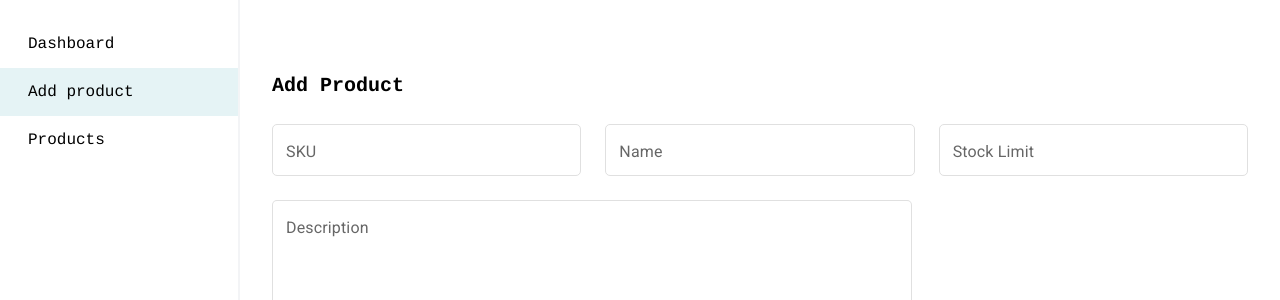
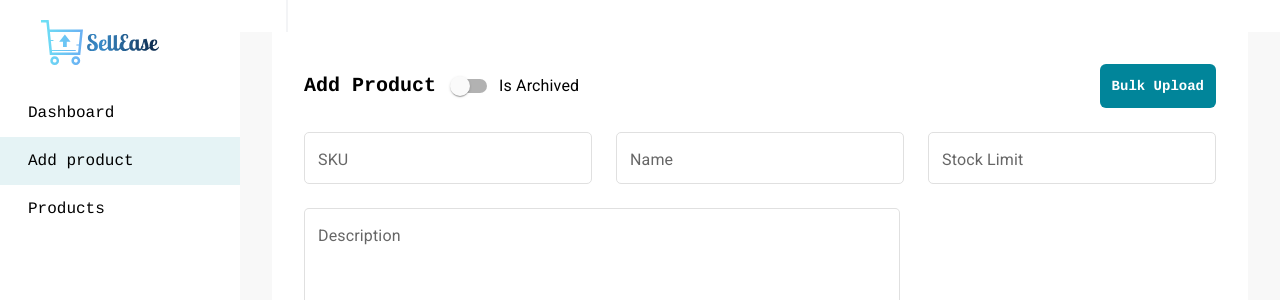
Before and after one commit to rahulc-kv/shopease-frontend, a React (Create React App) app: page /#/seller/add-product in a window 1280 px wide. Shown: the top 300 px of the page. Built offline with nearby package versions, Linux system fonts and the light colour scheme; a web font is replaced by a local one.

Commit message:
file upload (#10)

```diff
--- /dev/null
+++ b/src/components/custom-switch/CustomSwitch.tsx
@@ -0,0 +1,56 @@
+import { FC } from 'react';
+import { Controller } from 'react-hook-form';
+import { FormControlLabel, Switch } from '@mui/material';
+
+import { COLORS } from 'constants/common';
+import { CustomSwitchPropsType } from './types';
+
+const switchCustomStyles = {
+  '& .MuiSwitch-switchBase': {
+    color: COLORS.alabaster,
+    '& + .MuiSwitch-track': {
+      opacity: 0.3,
+      backgroundColor: COLORS.black
+    },
+    '&.Mui-checked': {
+      color: COLORS.primary,
+      '& + .MuiSwitch-track': {
+        opacity: 0.5,
+        backgroundColor: COLORS.primary
+      }
+    }
+  }
+};
+
+const CustmoSwitch: FC<CustomSwitchPropsType> = ({
+  label,
+  checked,
+  handleChange = () => {},
+  control,
+  name
+}) => {
+  return (
+    <Controller
+      name={name}
+      control={control}
+      render={({ field: { onChange, ...restField } }) => (
+        <FormControlLabel
+          control={
+            <Switch
+              {...restField}
+              checked={checked}
+              onChange={e => {
+                handleChange(e);
+                onChange(e);
+              }}
+              sx={switchCustomStyles}
+            />
+          }
+          label={label}
+        />
+      )}
+    />
+  );
+};
+
+export default CustmoSwitch;
--- /dev/null
+++ b/src/components/custom-switch/types.ts
@@ -0,0 +1,11 @@
+/* eslint-disable @typescript-eslint/no-explicit-any */
+import { ChangeEvent } from 'react';
+import { Control } from 'react-hook-form';
+
+export type CustomSwitchPropsType = {
+  label?: string;
+  checked?: boolean;
+  handleChange?: (event: ChangeEvent<HTMLInputElement>) => void;
+  control: Control<any, any>;
+  name: string;
+};
--- a/src/components/filedropzone/FileDropZone.tsx
+++ b/src/components/filedropzone/FileDropZone.tsx
@@ -32,9 +32,9 @@ const FileDropZone: FC<FileDropZoneProps> = (props) => {
   return (
     <div
       {...getRootProps()}
-      className={`flex justify-start items-center p-5 w-full min-h-[93px] rounded-lg border
+      className={`flex justify-start items-center p-5 w-full min-h-[200px] rounded-lg border
          ${
-           hasError ? "border-red" : "border-gray-200"
+           hasError ? "border-red" : "border-gray-400"
          } border-dashed cursor-pointer
          ${isDragActive ? "bg-gray-300" : "bg-white"}`}
     >
--- a/src/components/filedropzone/constants.ts
+++ b/src/components/filedropzone/constants.ts
@@ -10,3 +10,7 @@ export const FILE_UPLOAD_STATUS = {
   failed: "failed",
   success: "success",
 };
+
+export const CSV_FORMAT = {
+  "text/csv": [".csv"]
+}
--- a/src/components/fileuploader/FileUploader.tsx
+++ b/src/components/fileuploader/FileUploader.tsx
@@ -56,7 +56,7 @@ const FileUploader: FC<FileUploaderPropsType> = (props) => {
 
   const renderContent = (hasError: boolean = false) => (
     <div
-      className={`flex justify-between items-center p-5 w-full min-h-[93px] rounded-lg border
+      className={`flex justify-between items-center p-5 w-full min-h-[200px] rounded-lg border
         ${
           hasError && status === FILE_UPLOAD_STATUS.failed
             ? "border-red"
--- a/src/components/nav-bar/NavBar.tsx
+++ b/src/components/nav-bar/NavBar.tsx
@@ -23,11 +23,11 @@ const NavBar: FC<NavBarProps> = (props) => {
 
   return (
     <div
-      className="flex fixed bottom-0 top-0 flex-col justify-between w-60 h-[calc(100%-4rem)]
+      className="flex fixed bottom-0 top-0 flex-col justify-between w-72 h-[calc(100%-4rem)]
        bg-white border-r-2 border-gray-100"
     >
       <div className="flex flex-col mt-5">
-        {title}
+        <div className="mb-6">{title}</div>
         {navBarItems.map((navBarItem) => {
           const { icon: NavbarIcon } = navBarItem;
           return (
--- a/src/pages/AddProductPage.tsx
+++ b/src/pages/AddProductPage.tsx
@@ -1,15 +1,24 @@
+import { Box, Modal } from "@mui/material";
+import CustomSwitch from "components/custom-switch/CustomSwitch";
+import { CSV_FORMAT } from "components/filedropzone/constants";
 import FileUploader from "components/fileuploader/FileUploader";
+import RichTextEditor from "components/richTextEditor/RichTextEditor";
 import CustomTextField from "components/text-field/CustomTextField";
 
-import React from "react";
+import React, { useState } from "react";
 import { useForm } from "react-hook-form";
 import { FormFieldValues } from "./types";
 
 const AddProductPage = () => {
+  const [isModalOpen, setIsModalOpen] = useState(false);
+  const [showModal, setShowModal] = useState(false);
+  const [currentField, setCurrentField] = useState<string>();
+  const [showCommitmentAmount, setshowCommitmentAmount] =
+  useState<boolean>(false);
   const {
     control,
+    handleSubmit,
     setValue,
-    handleSubmit,
     formState: { errors },
   } = useForm<FormFieldValues>({
     defaultValues: {
@@ -19,42 +28,99 @@ const AddProductPage = () => {
       version: "",
       retailPrice: "",
       description: "",
-      productImages: { url: "", description: "" },
+      productImages: [{ url: "", description: "" }],
       howToUse: "",
       ingredients: "",
       categoryId: "",
       brandId: "",
-      isArchived: "",
+      isArchived: false,
       itemSold: "",
       height: "",
       width: "",
       length: "",
       weight: "",
     },
-    // resolver: yupResolver(createSyndicateSchema) as never as Resolver<
-    //   FormFieldValues,
-    //   // eslint-disable-next-line @typescript-eslint/no-explicit-any
-    //   any
-    // >,
   });
 
   const handleData = (values: FormFieldValues) => {
     console.log(values);
   };
 
-  function createObjectURL(object: Blob | MediaSource | File) {
-    return window.URL
-      ? window.URL.createObjectURL(object)
-      : window.webkitURL.createObjectURL(object);
-  }
-
   const submitHandler = () => {
     return handleSubmit(handleData);
   };
 
+  const handleBulkUploadClick = () => {
+    setIsModalOpen(true);
+  };
+
+  const handleOnChange = (data: string) => {
+    setCurrentField(data);
+  };
+
+  const handleCancelCLick = () => {
+    setIsModalOpen(false);
+  };
+
+  const onClickToggleCommitmentAmount = () => {
+    setshowCommitmentAmount(!showCommitmentAmount);
+  };
+
+  const handleUploadFile = (file) => {
+    console.log(file);
+  };
+
+  const handleCloseRangeModal = (index: number) => {
+    setValue(`description`, currentField);
+    setShowModal(false);
+  };
+
+  const style = {
+    position: 'absolute' as 'absolute',
+    top: '50%',
+    left: '50%',
+    transform: 'translate(-50%, -50%)',
+    width: 800,
+    bgcolor: 'background.paper',
+    boxShadow: 24,
+    p: 4
+  };
+
   return (
-    <div className="m-8">
-      <div className="text-xl font-semibold">Add Product</div>
+    <div className="m-8 bg-white p-8">
+      <Modal
+        open={showModal}
+        aria-labelledby="modal-text"
+        onClose={handleCloseRangeModal}
+      >
+        <Box sx={style} id="modal-text">
+          <RichTextEditor onChange={(data) => handleOnChange(data)} />
+        </Box>
+      </Modal>
+      <div className="flex flex-row justify-between items-center text-xl font-semibold">
+        <div className="flex flex-row justify-center items-center">
+          <span className="mr-4">Add Product</span>
+        <CustomSwitch
+              name="isArchived"
+              control={control}
+              label={'Is Archived'}
+              checked={showCommitmentAmount}
+              handleChange={onClickToggleCommitmentAmount}
+            />
+        </div>
+        <div
+          className="flex justify-end text-sm
+         text-normal rounded-md text-white"
+        >
+          <button
+            className="p-3 bg-primary rounded-md"
+            type="button"
+            onClick={handleBulkUploadClick}
+          >
+            Bulk Upload
+          </button>
+        </div>
+      </div>
       <form onSubmit={submitHandler()}>
         <div className="flex flex-row">
           <CustomTextField
@@ -87,6 +153,7 @@ const AddProductPage = () => {
             errors={errors}
             multiline
             rows={3}
+            onClickTextField={()=>{setShowModal(true)}}
             wrapperClass="pt-6 mr-6 w-full"
           />
         </div>
@@ -136,14 +203,7 @@ const AddProductPage = () => {
             wrapperClass="pt-6 w-full"
           />
         </div>
-        <div className="flex flex-row">
-          <CustomTextField
-            name="isArchived"
-            placeholder={"Is Archived"}
-            control={control}
-            errors={errors}
-            wrapperClass="pt-6 mr-6 w-full"
-          />
+        <div className="flex flex-row w-[66%]">
           <CustomTextField
             name="itemSold"
             placeholder={"Items sold"}
@@ -182,33 +242,22 @@ const AddProductPage = () => {
             wrapperClass="pt-6 w-full"
           />
         </div>
-        <div className="flex flex-row w-[34%]">
-          <div className="pt-6 pr-6 w-full">
-            <div className="pb-2 text-base font-normal text-black/80">
-              Product Image
-            </div>
-            <FileUploader
-              name="productImages"
-              enableCrop={true}
-              sizeInMb={3}
-              errors={errors}
-              fileUploadSuccessHandler={(file, path) =>
-                setValue('productImages', { url: createObjectURL(file), description: path })
-              }
-              deleteFileHandler={() =>
-                setValue('productImages', { url: undefined, description: '' })
-              }
-            />
-          </div>
+        <div className="flex flex-row w-[66%]">
+          <CustomTextField
+            name="productImages.[0].url"
+            placeholder={"Image URL"}
+            control={control}
+            errors={errors}
+            wrapperClass="pt-6 mr-6 w-full"
+          />
+          <CustomTextField
+            name="productImages.[0].description"
+            placeholder={"Description"}
+            control={control}
+            errors={errors}
+            wrapperClass="pt-6 w-full"
+          />
         </div>
-        {/* <div className="flex justify-end pt-10">
-          <DualButton
-            primaryButtonLabel={translate("next")}
-            secondaryButtonLabel={translate("saveAsDraft")}
-            onChangePrimaryButton={submitHandler()}
-            onChangeSecondaryButton={submitHandler(true)}
-          />
-        </div> */}
         <div className="flex justify-end mt-8 mr-auto rounded-md text-white">
           <button
             className="p-3 bg-primary rounded-md"
@@ -219,6 +268,54 @@ const AddProductPage = () => {
           </button>
         </div>
       </form>
+      <Modal open={isModalOpen} onClose={handleCancelCLick}>
+        <div className="flex justify-center items-center h-full bg-black/60">
+          <div
+            className="flex flex-col justify-center p-4 min-w-[500px] min-h-[400px] max-w-3xl max-h-fit
+             bg-white rounded-lg shadow-lg"
+          >
+            <div className="w-full">
+              <div className="pb-2 text-base font-normal text-black/80">
+                Upload your File
+              </div>
+              <FileUploader
+                name="bulkFile"
+                enableCrop={true}
+                sizeInMb={3}
+                supportedFormats={CSV_FORMAT}
+                errors={errors}
+                fileUploadSuccessHandler={(file, path) =>
+                  // setValue("bulkFile", {
+                  //   url: createObjectURL(file),
+                  //   description: path,
+                  // })
+                  console.log(file)
+                }
+                deleteFileHandler={() =>
+                  // setValue("bulkFile", { url: undefined, description: "" })
+                  console.log("deletef file")
+                }
+              />
+              <div className="flex justify-end mt-8 mr-auto rounded-md text-white">
+                <button
+                  className="p-3 mr-3 border text-primary border-primary bg-white rounded-md"
+                  type="button"
+                  onClick={handleCancelCLick}
+                >
+                  Cancel
+                </button>
+                <button
+                  className="p-3 bg-primary rounded-md"
+                  type="submit"
+                  onClick={handleUploadFile}
+                >
+                  Upload File
+                </button>
+              </div>
+            </div>
+          </div>
+        </div>
+      </Modal>
     </div>
   );
 };
--- a/src/pages/types.ts
+++ b/src/pages/types.ts
@@ -7,10 +7,10 @@ export type FormFieldValues = {
   description: string;
   howToUse: string;
   ingredients: string;
-  productImages: ProductImageType;
+  productImages: Array<ProductImageType>;
   categoryId: string;
   brandId: string;
-  isArchived: string;
+  isArchived: boolean;
   itemSold: string;
   height: string;
   width: string;
--- a/src/routes/SellerLayout.tsx
+++ b/src/routes/SellerLayout.tsx
@@ -1,3 +1,4 @@
+import { SellEase } from "assets/icons";
 import NavBar from "components/nav-bar/NavBar";
 import AddProductPage from "pages/AddProductPage";
 import SellerDashboard from "pages/Dashboard";
@@ -20,20 +21,18 @@ const navBarItems = [
   },
 ];
 
+const title = () => <SellEase height={45} width={200} />;
 const SellerLayout = () => {
   return (
     <Suspense fallback={<div>Loading...</div>}>
-      <NavBar navBarItems={navBarItems} />
-      <div className="relative top-10 left-60 w-[calc(100%-15rem)]">
-      <Routes>
-        <Route path="/dashboard" element={<SellerDashboard />} />
-        <Route path="/add-product" element={<AddProductPage />} />
-        <Route path="/products" element={<ProductPage />} />
-        <Route
-          path="*"
-          element={<Navigate to="/dashboard" replace />}
-        />
-      </Routes>
+      <NavBar navBarItems={navBarItems} title={title()} />
+      <div className="relative left-60 w-[calc(100%-15rem)] bg-[#F8F8F8] h-screen">
+        <Routes>
+          <Route path="/dashboard" element={<SellerDashboard />} />
+          <Route path="/add-product" element={<AddProductPage />} />
+          <Route path="/products" element={<ProductPage />} />
+          <Route path="*" element={<Navigate to="/dashboard" replace />} />
+        </Routes>
       </div>
     </Suspense>
   );
```
